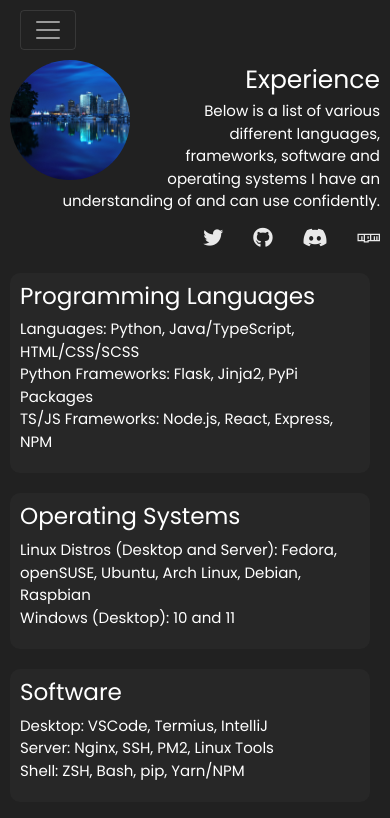
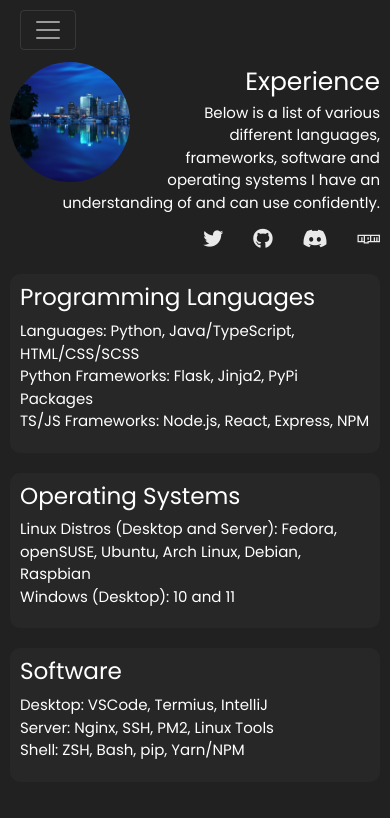
Before and after one commit to cxllm/corynth, a React (Create React App) app: page /experience in a window 390 px wide. Shown: the top 818 px of the page. Built offline with nearby package versions, Linux system fonts and the light colour scheme.

Commit message:
little redesign

```diff
--- a/src/App.scss
+++ b/src/App.scss
@@ -108,8 +108,8 @@
 				div.image {
 					display: flex;
 				}
-				div.edge {
-					margin-right: 10px !important;
+				div {
+					margin-right: 0px !important;
 				}
 			}
 		}
```
